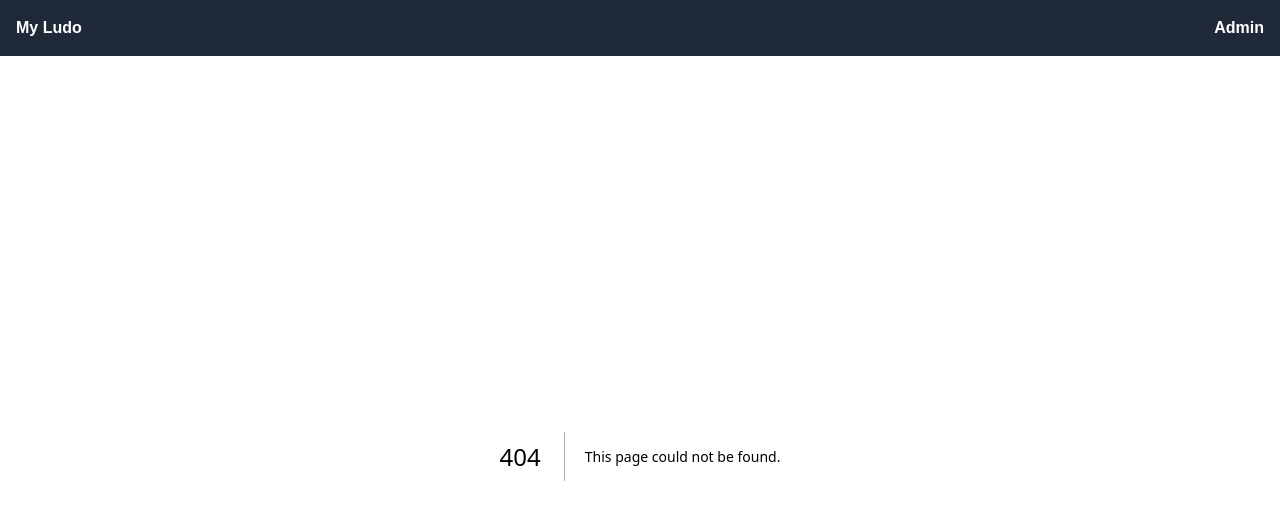
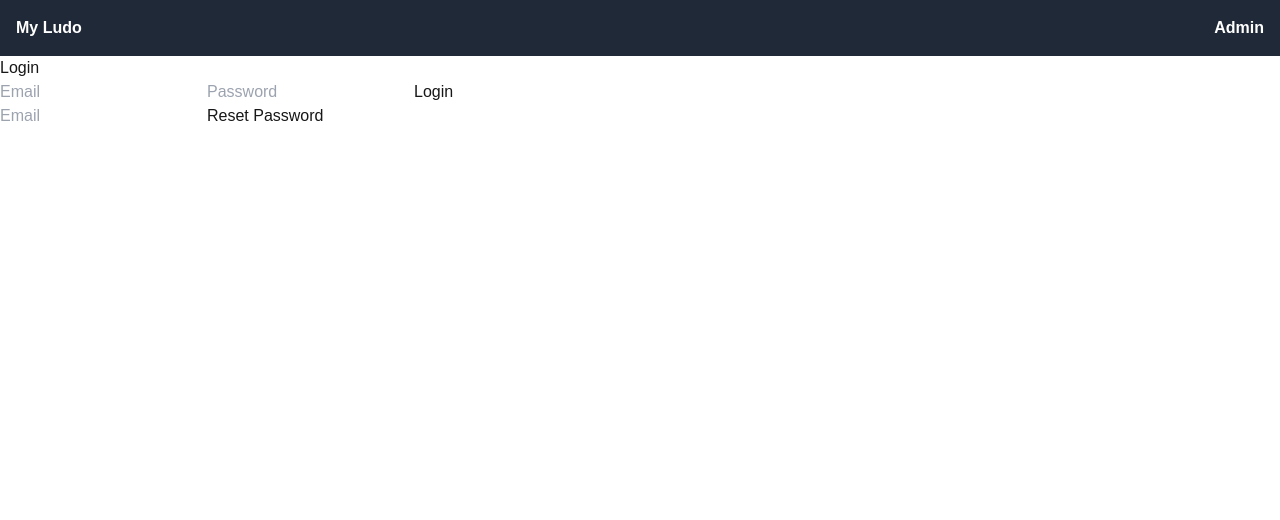
Before and after one commit to Cedrenou/my-ludo, a Next.js app: page /login in a window 1280 px wide. Before the commit this address had no page. Shown: the top 520 px of the page. Built offline with nearby package versions, Linux system fonts and the light colour scheme; no server answers.

Commit message:
add authentication

```diff
--- /dev/null
+++ b/app/login/change-password/page.tsx
@@ -0,0 +1,24 @@
+'use client';
+import {supabase} from "@/lib/supabase";
+
+const ChangePasswordPage = () => {
+  async function changePassword(new_password: string) {
+    await supabase.auth.updateUser({password: new_password})
+  }
+
+  return (
+    <div>
+      <h1>Change Password</h1>
+      <form onSubmit={(e) => {
+        e.preventDefault();
+        const new_password = (e.target as any).new_password.value;
+        changePassword(new_password);
+      }}>
+        <input type="password" name="new_password" placeholder="New Password"/>
+        <button type="submit">Change Password</button>
+      </form>
+    </div>
+  );
+}
+
+export default ChangePasswordPage;
--- /dev/null
+++ b/app/login/page.tsx
@@ -0,0 +1,47 @@
+'use client'
+import {supabase} from "@/lib/supabase";
+
+const SignIn = () => {
+
+  async function signInWithEmail() {
+    const {data, error} = await supabase.auth.signInWithPassword({
+      email: 'valid.email@supabase.io',
+      password: 'example-password',
+    })
+  }
+
+  async function resetPassword(email: string) {
+    await supabase.auth.resetPasswordForEmail(email, {
+      redirectTo: 'login/change-password',
+    })
+  }
+
+
+  return (
+    <div>
+      <h1>Login</h1>
+      <form onSubmit={(e) => {
+        e.preventDefault();
+        const email = (e.target as any).email.value;
+        const password = (e.target as any).password.value;
+        signInWithEmail(email, password);
+      }}>
+        <input type="email" name="email" placeholder="Email"/>
+        <input type="password" name="password" placeholder="Password"/>
+        <button type="submit">Login</button>
+      </form>
+      {/*  RESET password */}
+      <form onSubmit={(e) => {
+        e.preventDefault();
+        const email = (e.target as any).email.value;
+        resetPassword(email);
+      }}>
+        <input type="email" name="email" placeholder="Email"/>
+        <button type="submit">Reset Password</button>
+      </form>
+    </div>
+  );
+
+}
+
+export default SignIn;
--- /dev/null
+++ b/app/login/signup/page.tsx
@@ -0,0 +1,33 @@
+'use client'
+import {supabase} from "@/lib/supabase";
+
+const Signup = () => {
+
+  async function signUpNewUser(email: string, password: string) {
+    const {data, error} = await supabase.auth.signUp({
+      email: email,
+      password: password,
+      options: {
+        emailRedirectTo: 'https://example.com/welcome',
+      },
+    })
+  }
+
+  return (
+    <div>
+      <h1>Signup</h1>
+      <form onSubmit={(e) => {
+        e.preventDefault();
+        const email = (e.target as any).email.value;
+        const password = (e.target as any).password.value;
+        signUpNewUser(email, password);
+      }}>
+        <input type="email" name="email" placeholder="Email"/>
+        <input type="password" name="password" placeholder="Password"/>
+        <button type="submit">Signup</button>
+      </form>
+    </div>
+  )
+}
+
+export default Signup;
```
Also changed, not shown: app/games/[id]/page.tsx (+7 -7 lines).
